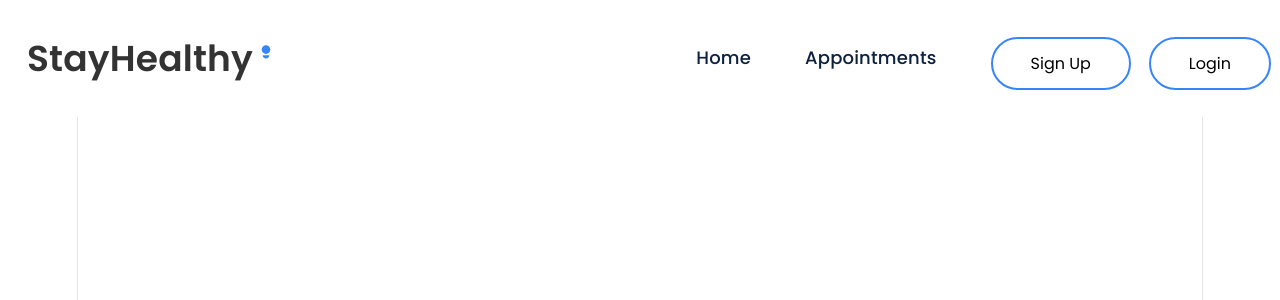
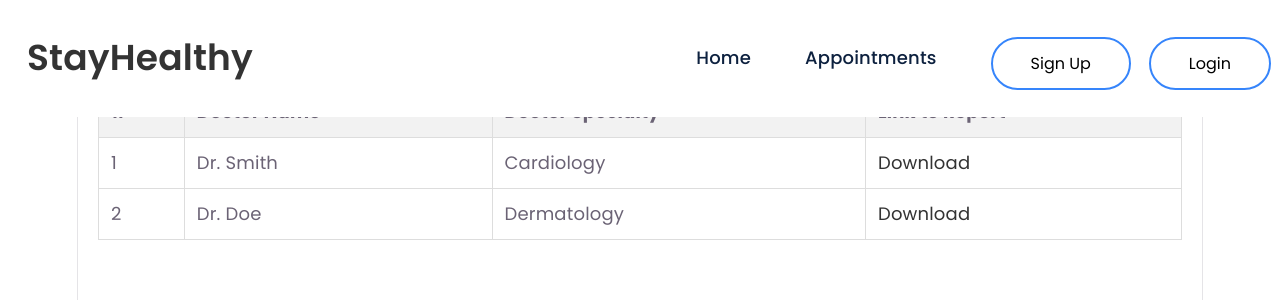
Before and after one commit to gafs-codex/med_appt, a React (Vite) app: page /reports in a window 1280 px wide. Shown: the top 300 px of the page. Built offline with nearby package versions, Linux system fonts and the light colour scheme; no server answers.

Commit message:
feat: integrate ProfileCard and ReportsLayout into routing and navbar

```diff
--- a/src/App.jsx
+++ b/src/App.jsx
@@ -7,7 +7,7 @@ import Login from './Components/Login/Login';
 import InstantConsultation from './Components/InstantConsultationBooking/InstantConsultation';
 import Notification from './components/Notification/Notification';
 import ProfileCard from './Components/ProfileCard/ProfileCard';
-// import Home from './Components/Home/Home';
+import ReportsLayout from './Components/ReportsLayout/ReportsLayout';
 
 function App() {
   return (
@@ -19,8 +19,10 @@ function App() {
             <Route path="/" element={<Landing_Page />} />
             <Route path="/login" element={<Login />} />
             <Route path="/signup" element={<Sign_Up />} />
-
             <Route path="/instant-consultation" element={<InstantConsultation />} />
+            {/* Added Routes */}
+            <Route path="/profile" element={<ProfileCard />} />
+            <Route path="/reports" element={<ReportsLayout />} />
           </Routes>
         </Notification>
       </BrowserRouter>
--- a/src/components/Navbar/Navbar.jsx
+++ b/src/components/Navbar/Navbar.jsx
@@ -11,22 +11,15 @@ function Navbar() {
     useEffect(() => {
         const token = sessionStorage.getItem("auth-token");
         const email = sessionStorage.getItem("email");
-
         if (token && email) {
             setIsLoggedIn(true);
-            const extractedName = email.split('@')[0];
-            setUsername(extractedName);
+            setUsername(email.split('@')[0]);
         }
     }, []);
-
-    const handleClick = () => {
-        setIconActive(!iconActive);
-    };
 
     const handleLogout = () => {
         sessionStorage.clear();
         setIsLoggedIn(false);
-        setUsername('');
         navigate("/login");
         window.location.reload();
     };
@@ -34,29 +27,18 @@ function Navbar() {
     return (
         <nav>
             <div className="nav__logo">
-                <Link to="/">
-                    StayHealthy
-                    <svg xmlns="http://www.w3.org/2000/svg" height="26" width="26" viewBox="0 0 1000 1000" style={{ fill: '#3685fb' }}>
-                        <path d="M499.8,10c91.7,0,166,74.3,166,166c0,91.7-74.3,166-166,166c-91.7,0-166-74.3-166-166C333.8,84.3,408.1,10,499.8,10z" />
-                        <path d="M499.8,522.8c71.2,0,129.1-58.7,129.1-129.1H370.6C370.6,464.1,428.6,522.8,499.8,522.8z" />
-                    </svg>
-                </Link>
+                <Link to="/">StayHealthy</Link>
             </div>
-
-            <div className="nav__icon" onClick={handleClick}>
-                <i className={`fa ${iconActive ? 'fa-times' : 'fa-bars'}`}></i>
-            </div>
-
             <ul className={`nav__links ${iconActive ? 'active' : ''}`}>
                 <li className="link"><Link to="/">Home</Link></li>
                 <li className="link"><Link to="/instant-consultation">Appointments</Link></li>
-
                 {isLoggedIn ? (
                     <li className="link">
                         <div className="profile-dropdown">
                             <button className="dropbtn">{username}</button>
                             <div className="dropdown-content">
                                 <Link to="/profile">My Profile</Link>
+                                <Link to="/reports">Your Reports</Link>
                                 <button onClick={handleLogout}>Logout</button>
                             </div>
                         </div>
--- /dev/null
+++ b/src/components/ReportsLayout/ReportsLayout.css
@@ -0,0 +1,20 @@
+.reports-container {
+    padding: 20px;
+}
+
+.reports-table {
+    width: 100%;
+    border-collapse: collapse;
+    margin-top: 20px;
+}
+
+.reports-table th,
+.reports-table td {
+    border: 1px solid #ddd;
+    padding: 12px;
+    text-align: left;
+}
+
+.reports-table th {
+    background-color: #f2f2f2;
+}
--- /dev/null
+++ b/src/components/ReportsLayout/ReportsLayout.jsx
@@ -0,0 +1,38 @@
+import React from 'react';
+import './ReportsLayout.css';
+
+const ReportsLayout = () => {
+    // Mock data - replace with API data later
+    const reportsData = [
+        { id: 1, doctor: "Dr. Smith", specialty: "Cardiology", report: "Report_1.pdf" },
+        { id: 2, doctor: "Dr. Doe", specialty: "Dermatology", report: "Report_2.pdf" },
+    ];
+
+    return (
+        <div className="reports-container">
+            <h2>Your Reports</h2>
+            <table className="reports-table">
+                <thead>
+                    <tr>
+                        <th>#</th>
+                        <th>Doctor Name</th>
+                        <th>Doctor Specialty</th>
+                        <th>Link to Report</th>
+                    </tr>
+                </thead>
+                <tbody>
+                    {reportsData.map((report) => (
+                        <tr key={report.id}>
+                            <td>{report.id}</td>
+                            <td>{report.doctor}</td>
+                            <td>{report.specialty}</td>
+                            <td><a href={report.report} download>Download</a></td>
+                        </tr>
+                    ))}
+                </tbody>
+            </table>
+        </div>
+    );
+};
+
+export default ReportsLayout;
```
